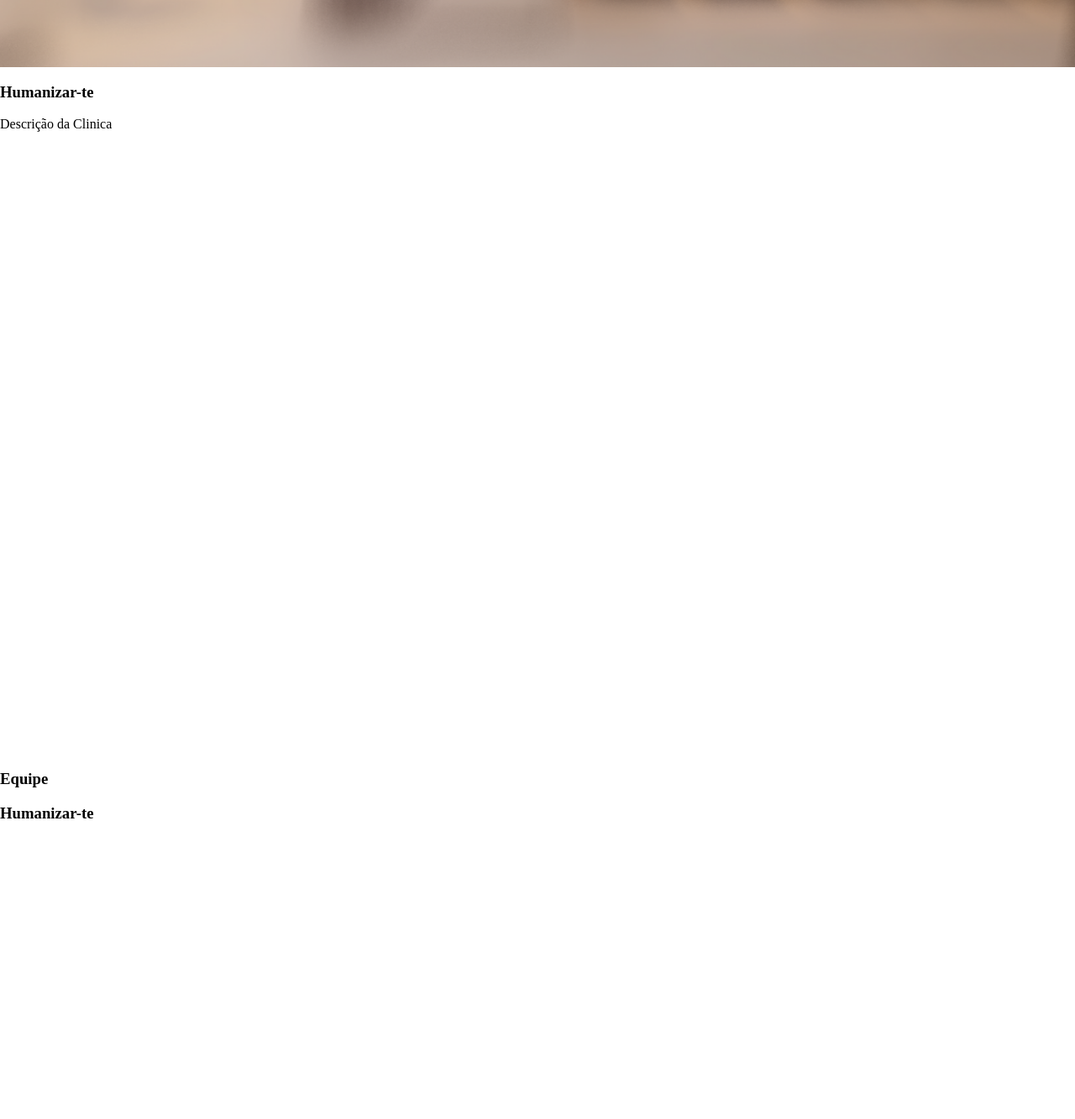
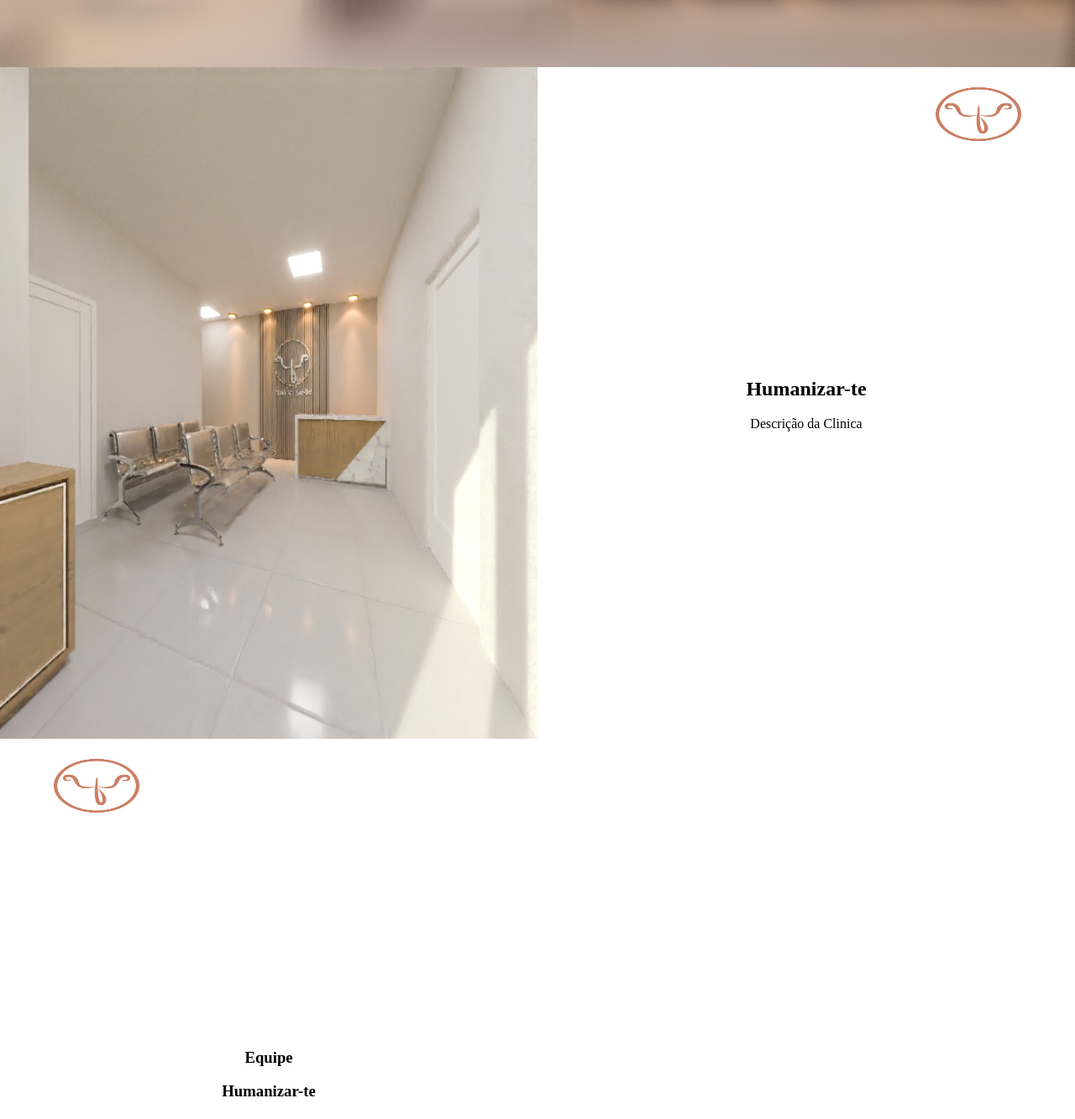
Before and after one commit to augusto95cesar/Humanizarte, a plain HTML site: page index.html in a window 1280 px wide. Shown: the part 720-2053 px from the top of the page at 84% size. Drawn offline with Linux system fonts and the light colour scheme.

Commit message:
page sobre 01

```diff
--- a/index.html
+++ b/index.html
@@ -21,12 +21,14 @@
         </div>
     </div>
     <div class="pos-relative" id="sobre">
-        <div class="left"></div>
+        <div class="left" id="img-sobre-001"></div>
         <div class="rigth">
             <div class="logo-rigth"></div>
             <div class="txt-rigth">
-                <h3>Humanizar-te</h3>
-                <p>Descrição da Clinica</p>
+                <div>
+                    <h2>Humanizar-te</h2>
+                    <p>Descrição da Clinica</p>
+                </div>
             </div>
         </div>
     </div>
@@ -34,8 +36,10 @@
         <div class="left">
             <div class="logo-left"></div>
             <div class="txt-left">
-                <h3>Equipe</h3>
-                <h3>Humanizar-te</h3>
+                <div>
+                    <h3>Equipe</h3>
+                    <h3>Humanizar-te</h3>
+                </div>
             </div>
         </div>
         <div class="rigth"></div>
--- a/src/css/site-base.css
+++ b/src/css/site-base.css
@@ -1,6 +1,8 @@
 body {
     margin: 0px;
     padding: 0px;
+    width: 100vw;
+    overflow-x: hidden;
 }
 
 .pos-relative {
@@ -15,28 +17,105 @@ body {
     background-repeat: no-repeat;
 }
 
-#logo-home{
+#logo-home {
     position: absolute;
     top: 5%;
     left: 5%;
     z-index: 1;
 }
-#logo-home img{
- width: 20vw;
+
+#logo-home img {
+    width: 20vw;
 }
 
-#txt-home{
+#txt-home {
     position: absolute;
     top: 0px;
     left: 0px;
-    width:  100vw;
+    width: 100vw;
     height: 100vh;
     display: flex;
     justify-content: center;
     align-items: center;
     text-align: center;
     color: rgb(255, 255, 255);
+
 }
-#txt-home div{
-     font-size: 4vw;
+
+#txt-home div {
+    font-size: 4vw;
 }
+
+.left {
+    position: absolute;
+    height: 100vh;
+    width: 50vw;
+    top: 0px;
+    left: 0px;
+    overflow-x: hidden;
+}
+
+.rigth {
+    position: absolute;
+    height: 100vh;
+    width: 50vw;
+    top: 0px;
+    right: 0px;
+    overflow-x: hidden;
+}
+
+#img-sobre-001 {
+    background-image: url('../img/foto-002.webp');
+    background-size: 100% 100%;
+    background-repeat: no-repeat;
+}
+
+.logo-rigth {
+    position: absolute;
+    top: 3vh;
+    right: 5vw;
+    height: 8vh;
+    width: 8vw;
+    z-index: 1;
+    background-image: url('../img/logo-2.webp');
+    background-size: 100% 100%;
+    background-repeat: no-repeat;
+}
+
+.logo-left {
+    position: absolute;
+    top: 3vh;
+    left: 5vw;
+    height: 8vh;
+    width: 8vw;
+    z-index: 1;
+    background-image: url('../img/logo-2.webp');
+    background-size: 100% 100%;
+    background-repeat: no-repeat;
+}
+
+.txt-rigth {
+    position: absolute;
+    height: 100vh;
+    width: 50vw;
+    top: 0px;
+    right: 0px;
+    display: flex;
+    align-items: center;
+    justify-content: center;
+    text-align: center;
+    overflow-x: hidden;
+}
+
+.txt-left {
+    position: absolute;
+    height: 100vh;
+    width: 50vw;
+    top: 0px;
+    right: 0px;
+    display: flex;
+    align-items: center;
+    justify-content: center;
+    text-align: center;
+    overflow-x: hidden;
+}
```
